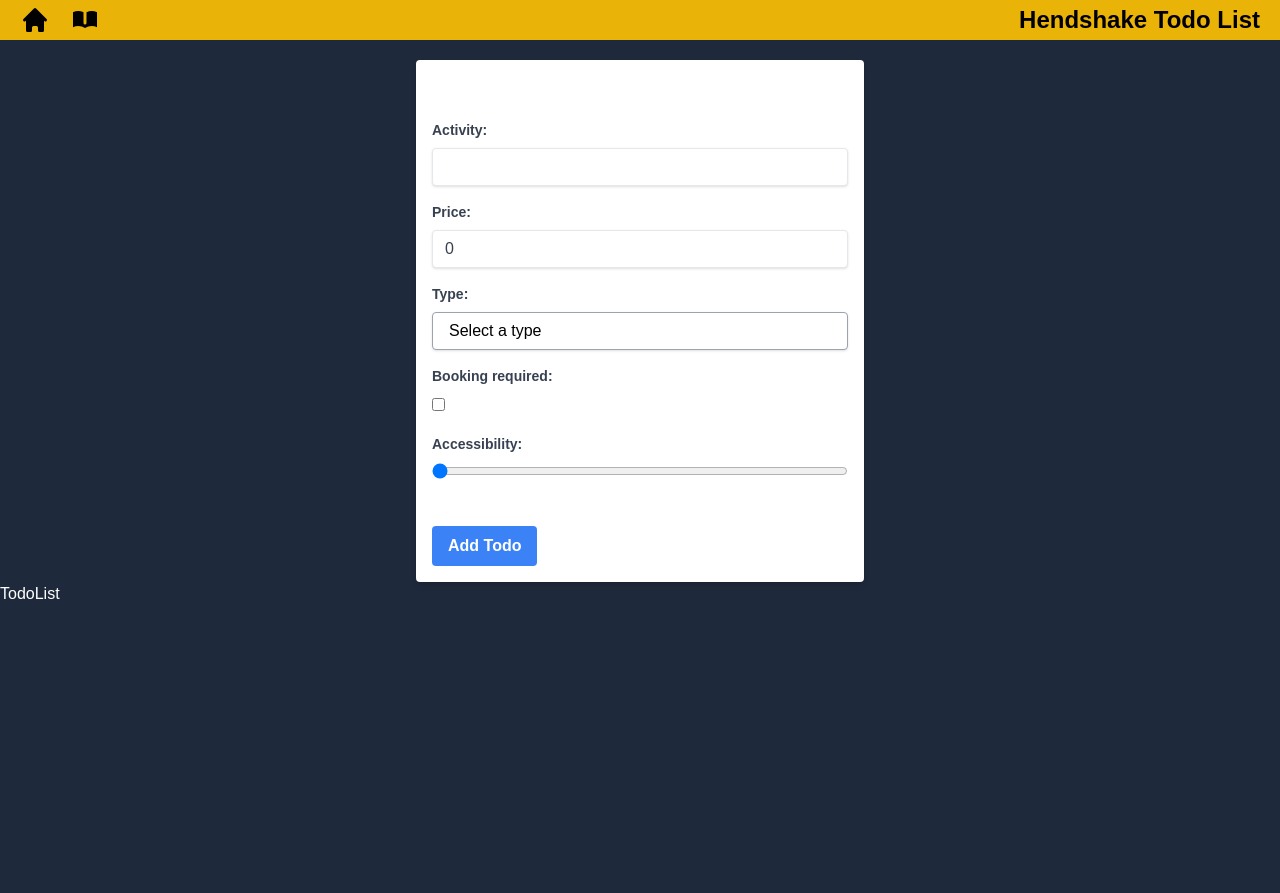
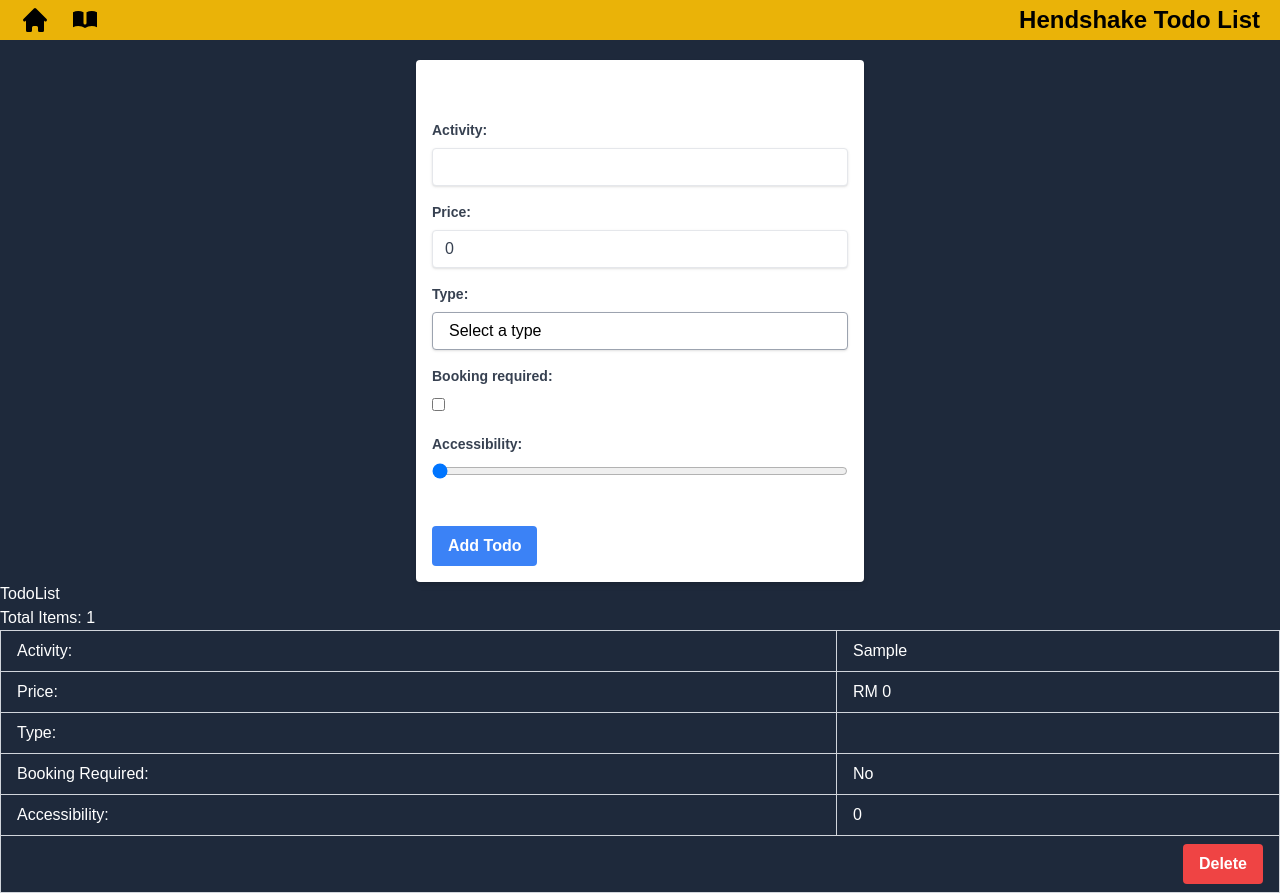
Before and after one commit to chairielazizi/hendshake_test, a Next.js app: page / in a window 1280 px wide. Both pictures are taken after typing "Sample" into the empty fields and a click on the button "Add Todo". Before the commit the page ends 800 px from the top, so only its background shows below. Built offline with nearby package versions, Linux system fonts and the light colour scheme.

Commit message:
display todo item to table

```diff
--- a/app/(components)/TodoItem.tsx
+++ b/app/(components)/TodoItem.tsx
@@ -7,16 +7,49 @@ interface TodoItemProps {
 
 const TodoItem: React.FC<TodoItemProps> = ({ todo, onDeleteTodo }) => {
   return (
-    <div>
-      <span>{todo.activity}</span>
-      <span> - ${todo.price}</span>
-      <span> - {todo.type}</span>
-      <span>
-        - {todo.bookingRequired ? "Booking required" : "No booking required"}
-      </span>
-      <span> - Accessibility: {todo.accessibility}</span>
-      <button onClick={() => onDeleteTodo(todo.id)}>Delete</button>
-    </div>
+    <table className="w-full table-auto">
+      <tbody>
+        <tr>
+          <td className="px-4 py-2 border border-gray-300">Activity:</td>
+          <td className="px-4 py-2 border border-gray-300">{todo.activity}</td>
+        </tr>
+        <tr>
+          <td className="px-4 py-2 border border-gray-300">Price:</td>
+          <td className="px-4 py-2 border border-gray-300">RM {todo.price}</td>
+        </tr>
+        <tr>
+          <td className="px-4 py-2 border border-gray-300">Type:</td>
+          <td className="px-4 py-2 border border-gray-300">{todo.type}</td>
+        </tr>
+        <tr>
+          <td className="px-4 py-2 border border-gray-300">
+            Booking Required:
+          </td>
+          <td className="px-4 py-2 border border-gray-300">
+            {todo.bookingRequired ? "Yes" : "No"}
+          </td>
+        </tr>
+        <tr>
+          <td className="px-4 py-2 border border-gray-300">Accessibility:</td>
+          <td className="px-4 py-2 border border-gray-300">
+            {todo.accessibility}
+          </td>
+        </tr>
+        <tr>
+          <td
+            colSpan={2}
+            className="px-4 py-2 border border-gray-300 text-right"
+          >
+            <button
+              onClick={() => onDeleteTodo(todo.id)}
+              className="bg-red-500 hover:bg-red-700 text-white font-bold py-2 px-4 rounded focus:outline-none focus:shadow-outline"
+            >
+              Delete
+            </button>
+          </td>
+        </tr>
+      </tbody>
+    </table>
   );
 };
 
--- a/app/page.tsx
+++ b/app/page.tsx
@@ -1,9 +1,9 @@
 "use client";
-import { useState } from "react";
+import { useEffect, useState } from "react";
 import TodoList from "./(components)/TodoList";
 import { Todo } from "./models/todo";
 import TodoForm from "./(components)/TodoForm";
-import { saveTodos } from "./(utils)/todo";
+import { getTodos, saveTodos } from "./(utils)/todo";
 
 export default function Home() {
   const [todos, setTodos] = useState<Todo[]>([]);
@@ -13,11 +13,17 @@ export default function Home() {
     setTodos(updatedTodos);
     saveTodos(updatedTodos);
   };
+
+  useEffect(() => {
+    const storedTodos = getTodos();
+    setTodos(storedTodos);
+  }, []);
+
   return (
     <div className="mt-5">
       <TodoForm onAddTodo={handleAddTodo} />
       TodoList
-      {/* <TodoList /> */}
+      <TodoList todos={todos} />
     </div>
   );
 }
```
